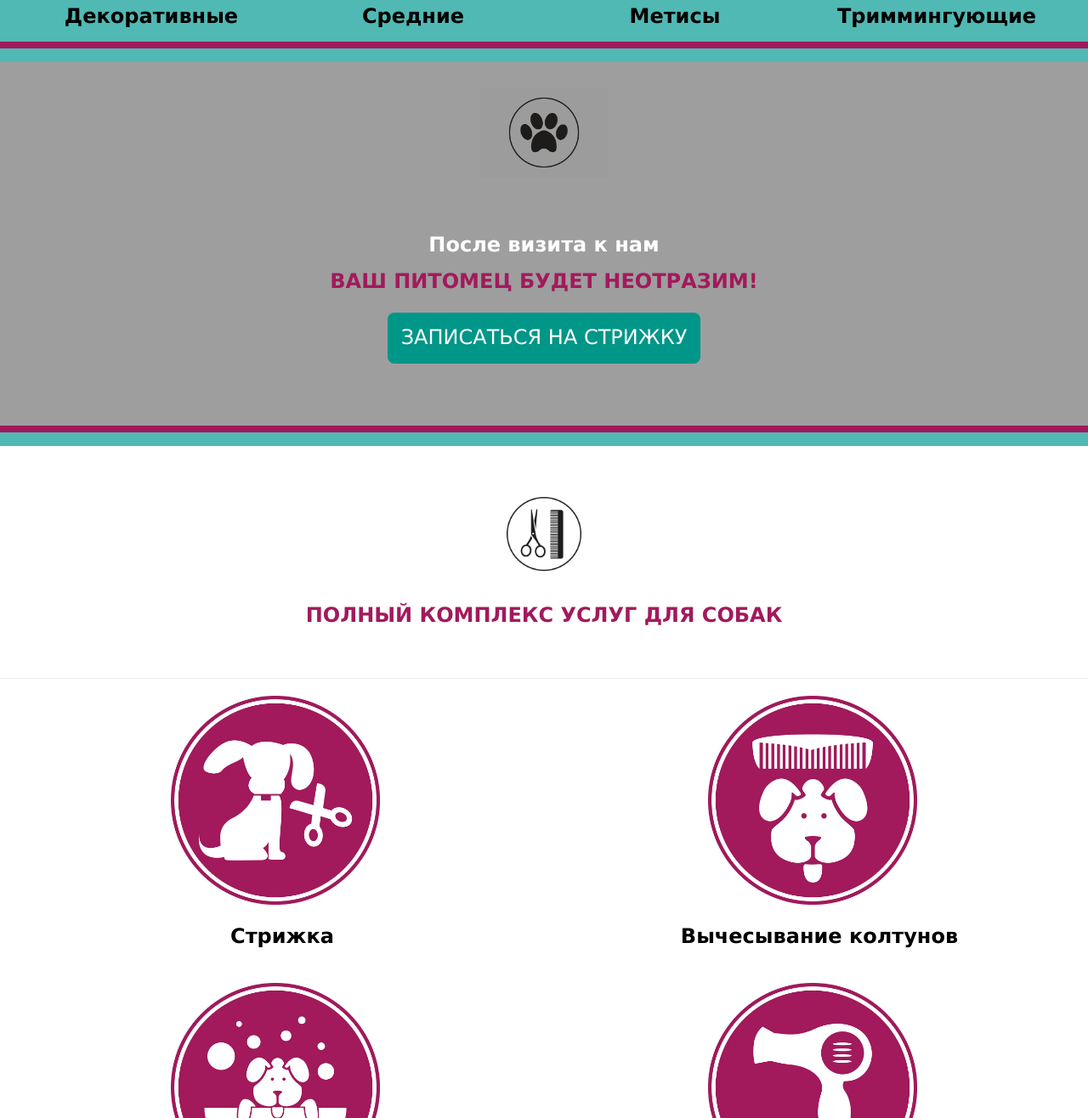
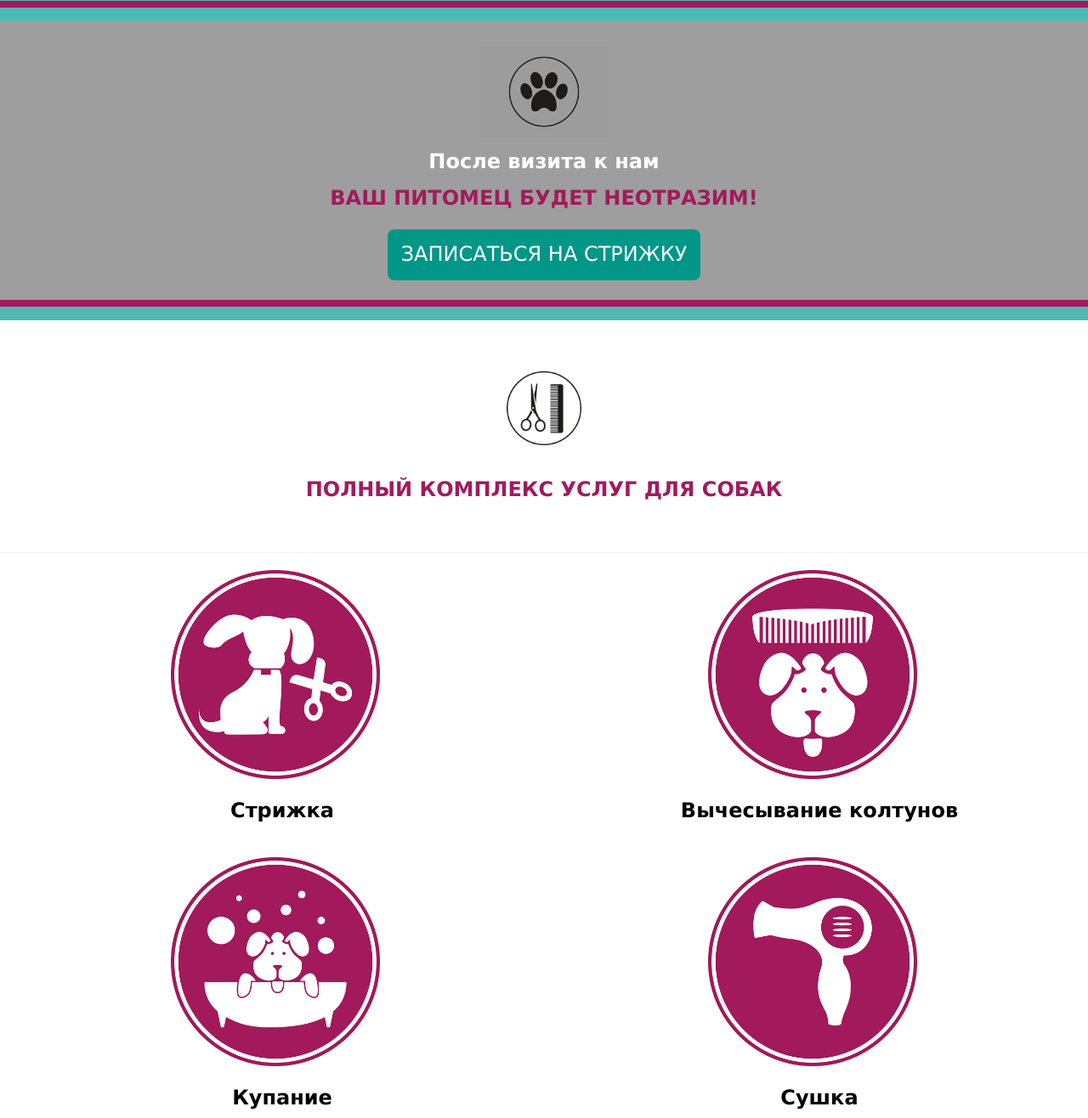
Before and after one commit to WNRumford/olesya, a Flask app: page / in a window 1280 px wide. Shown: the part 5184-6500 px from the top of the page at 85% size. Run offline with Flask 2, Linux system fonts and the light colour scheme; some libraries are stand-ins or nearby versions.

Commit message:
расстояния между текстом названий отрегулировал

```diff
--- a/static/css/style.css
+++ b/static/css/style.css
@@ -162,23 +162,23 @@ body, html {
 
 .zapis {
 	margin-bottom: 50px;
-	margin-top: 50px;
+	margin-top: 30px;
 }
 
 #btop {
   display: none; /* Hidden by default */
   position: fixed; /* Fixed/sticky position */
   bottom: 20px; /* Place the button at the bottom of the page */
-  right: 30px; /* Place the button 30px from the right */
+  right: 20px; /* Place the button 30px from the right */
   z-index: 99; /* Make sure it does not overlap */
   border: none; /* Remove borders */
   outline: none; /* Remove outline */
   background-color: #a21a5c; /* Set a background color */
   color: white; /* Text color */
   cursor: pointer; /* Add a mouse pointer on hover */
-  padding: 15px; /* Some padding */
+  padding: 11px; /* Some padding */
   border-radius: 10px; /* Rounded corners */
-  font-size: 18px; /* Increase font size */
+  font-size: 15px; /* Increase font size */
 }
 
 .adven {
--- a/templates/index.html
+++ b/templates/index.html
@@ -107,7 +107,7 @@
 	</div>
 
 
-<div class="w3-container w3-center w3-padding-32">
+<div class="w3-container w3-center w3-padding">
     <h3 style="color:#a21a5c"><b>ОБО МНЕ</b></h3>
     <!--<img src="static/images/sofa.jpg" alt="Me" class="w3-round-large w3-image w3-padding-32" width="300" height="650">-->
 	<div class="w3-content w3-justify ta" style="max-width:800px">
@@ -309,7 +309,7 @@
 	<!--</div>-->
 	<div class="w3-container w3-center w3-grey">
 		<img src="static/images/otbivka.jpg" class="otbivka w3-image" style='width: 12%'>
-		<div class="w3-padding zapis">
+		<div class="w3-padding">
 			<b class="w3-xlarge w3-text-white">После визита к нам</b> <br><span class="w3-xlarge txt"><strong>ВАШ ПИТОМЕЦ БУДЕТ НЕОТРАЗИМ!</strong></span>
 			<p><a href="#order"><button class="w3-button w3-teal w3-round-large w3-xlarge w3-ripple">ЗАПИСАТЬСЯ НА СТРИЖКУ</button></a></p>
 		</div>
@@ -382,7 +382,7 @@
 	</div>
 	<div class="w3-container w3-center" style="background-color: #50b9b4;">
 		<img src="static/images/koshel.jpg" class="otbivka w3-image" style='width: 12%'>
-		<div class="w3-panel" style="color: white;"><b class="w3-xxlarge">ЦЕНЫ НА УСЛУГИ</b></div>
+		<div class="w3-panel" style="color:white; margin-top:20px"><b class="w3-xxlarge">ЦЕНЫ НА УСЛУГИ</b></div>
 	<!--</div>-->
 
 	<p class="w3-padding w3-center"><button onclick="showPrice('price')" class="w3-button w3-xxlarge w3-round-large w3-ripple w3-teal">Узнать цены</button></p>
@@ -735,11 +735,11 @@
 <a name="adv"></a>
 
 	<div class="w3-container w3-center block" style="margin-top: 20px;">
-		<div class="w3-panel">
+		<!--<div class="w3-panel">-->
 			<div class="w3-panel" style="color: #a21a5c;"><b class="w3-xlarge"><b>НАШИ ПРЕИМУЩЕСТВА</b></div>
 
-			<p><b class="w3-xlarge">4 причины, почему Вы и Ваш питомец останетесь довольны</b></p>
-		</div>
+			<div class='panel'><b class="w3-xlarge">4 причины, почему Вы и Ваш питомец останетесь довольны</b></div>
+		<!--</div>-->
 	</div>
 
 <div class="w3-row-padding w3-margin-top">
```
